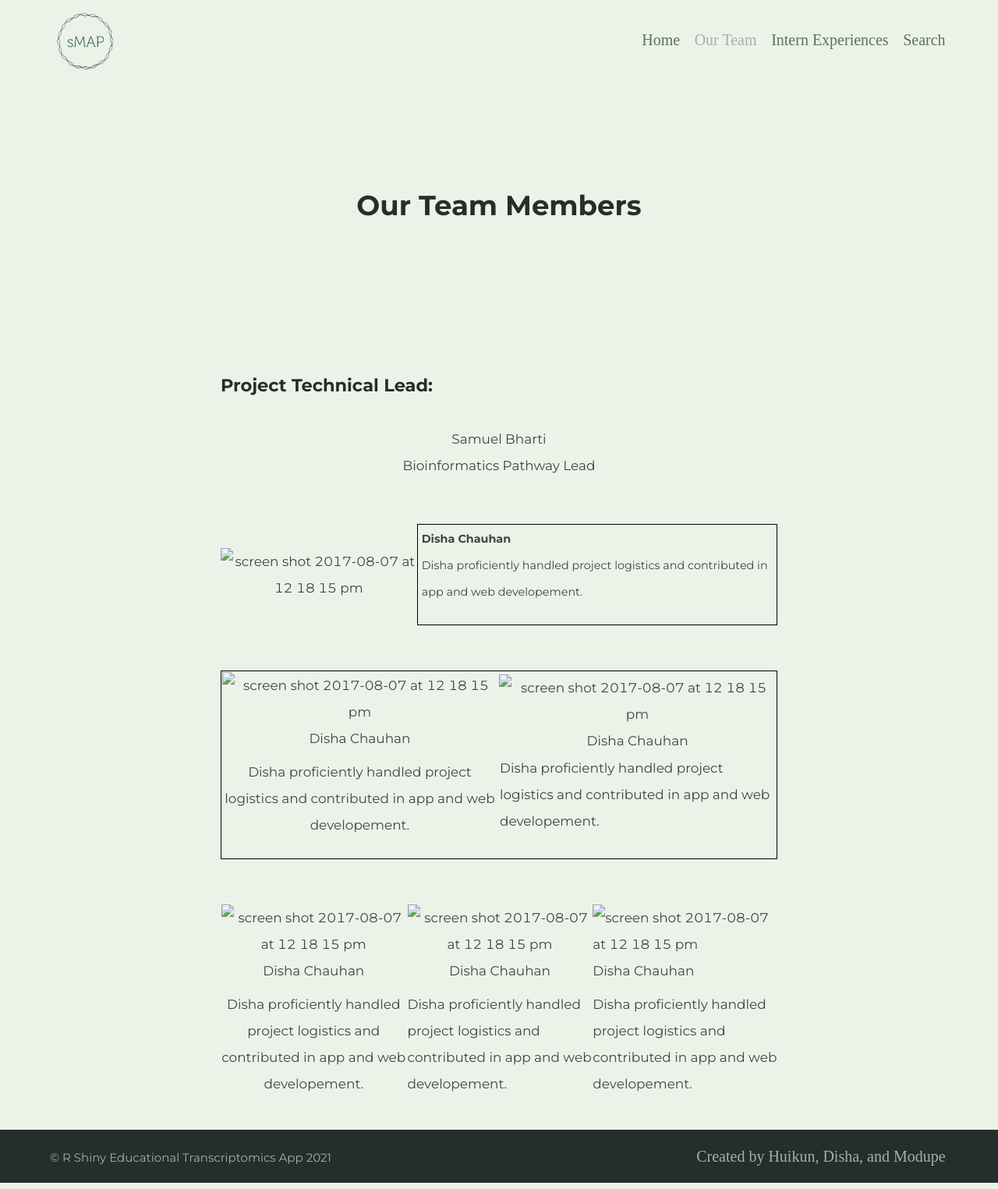
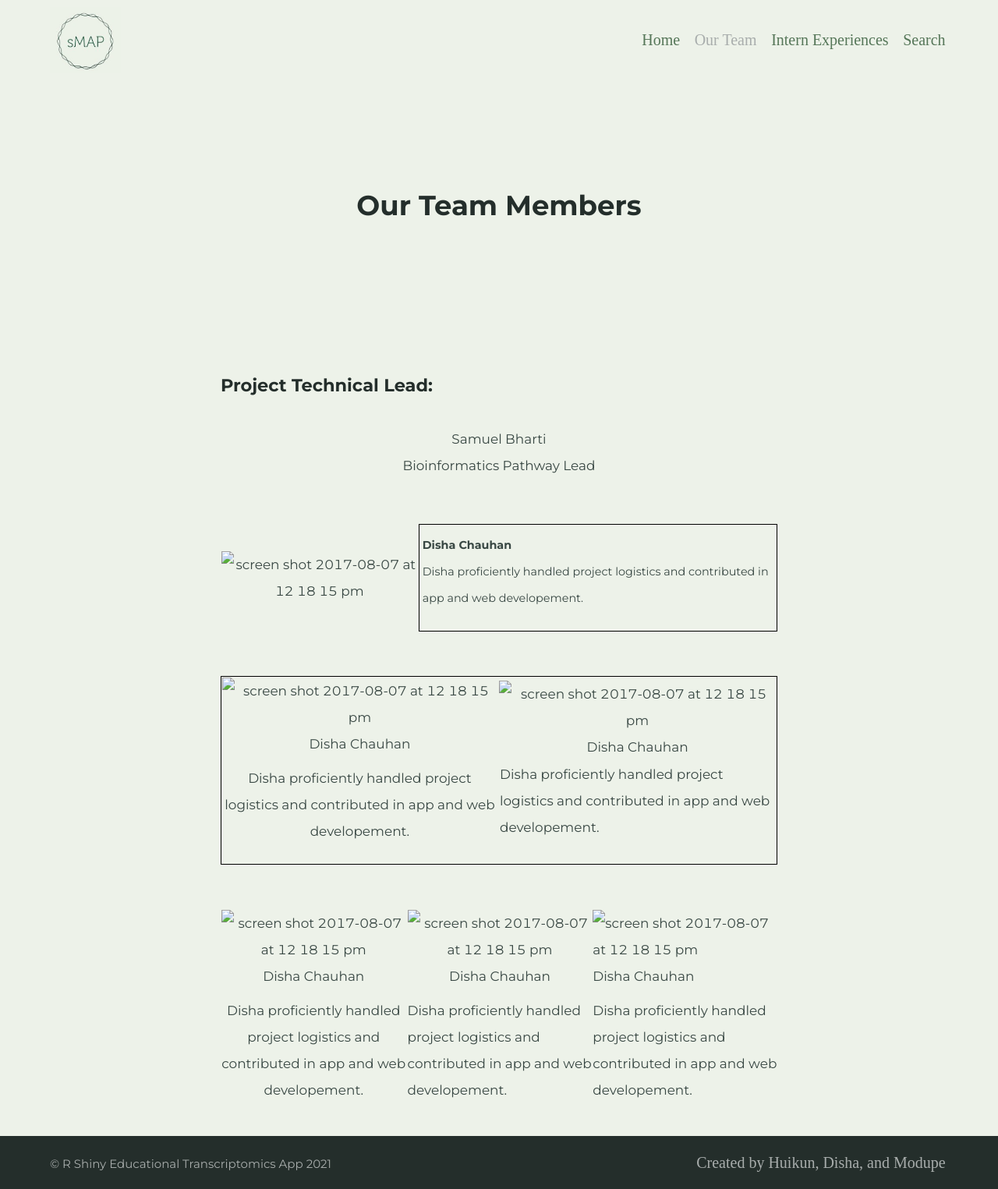
Before and after one commit to BI-STEM-Away/sMAP, a Jekyll site: the page built from ourTeam.md, in a window 1280 px wide. Shown: the whole page at 78% size. Built offline with Jekyll 4.4.1, drawn with Linux system fonts in a browser that asks for light colours.

Commit message:
Update ourTeam.md

```diff
--- a/ourTeam.md
+++ b/ourTeam.md
@@ -28,12 +28,12 @@
   <tbody>
     <tr>
       <!-- Names -->
-      <td style="text-align:center;margin-right:4px">
+      <td style="text-align:center; padding:1px; margin-right:4px">
       <img height="180" alt="screen shot 2017-08-07 at 12 18 15 pm"
       src="https://bi-stem-away.github.io/shiny_app_dev/images/Disha.jpeg">
       </td>
       <td style="border: 1px solid black;">
-      <p style="font-size:85%; padding:1px; margin-left:4px; text-align:left;"><strong>Disha Chauhan</strong><br>
+      <p style="font-size:85%; margin-left:4px; text-align:left;"><strong>Disha Chauhan</strong><br>
        Disha proficiently handled project logistics and contributed in app and web developement.</p>
       </td>
     </tr>
```
